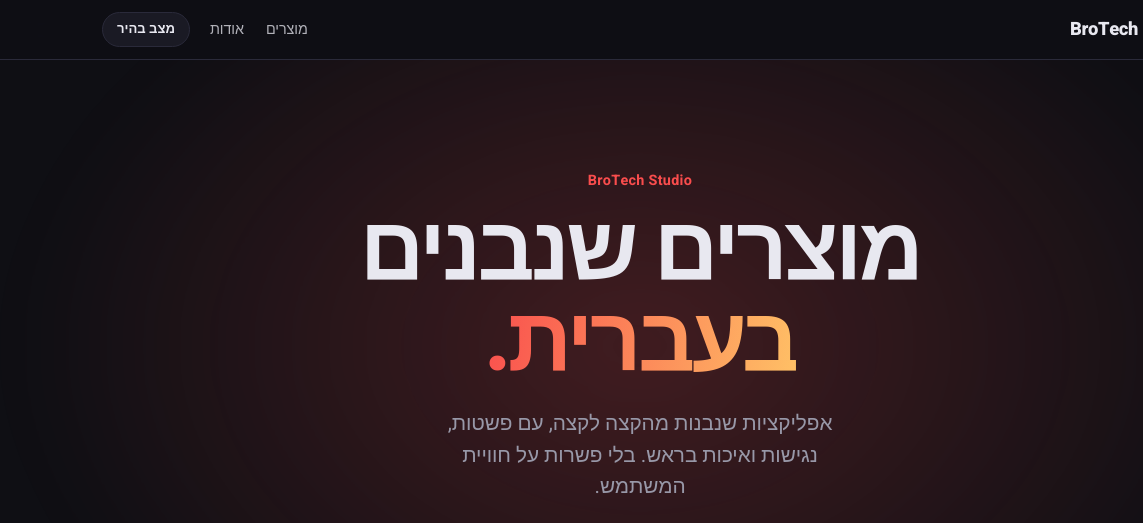
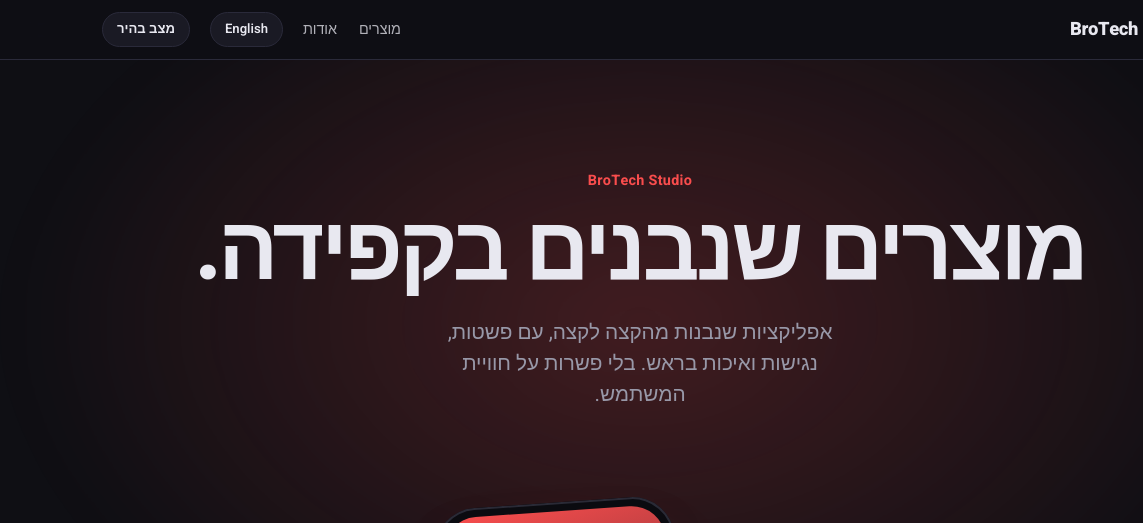
Before and after one commit to brotechstudio/brotech-landing, a plain HTML site: page index.html in a window 1280 px wide. Shown: the top 523 px of the page, 0-1143 px from the left. Drawn offline with Linux system fonts and the light colour scheme.

Commit message:
Add English with switcher; Hebrew stays default, dark theme default
Co-Authored-By: Claude Haiku 5.5 <noreply@anthropic.com>

```diff
--- a/app.js
+++ b/app.js
@@ -1,15 +1,85 @@
-// רינדור מוצרים, מצב תצוגה ויצירת קשר. הנתונים ב-products.js.
+// שפה, מצב תצוגה, רינדור מוצרים ויצירת קשר. הנתונים ב-products.js.
 
 // מייל ליצירת קשר. ריק = הסעיף והקישורים אליו מוסתרים.
 const CONTACT_EMAIL = "";
 
-const STATUS = {
-  live: { label: "חי", className: "status-live" },
-  "in-development": { label: "בפיתוח", className: "status-dev" },
-  "coming-soon": { label: "בקרוב", className: "status-soon" },
+const STRINGS = {
+  he: {
+    title: "BroTech — מוצרים שנבנים בקפידה",
+    brandAria: "BroTech — דף הבית",
+    navAria: "ניווט ראשי",
+    skip: "דלג לרשימת המוצרים",
+    navProducts: "מוצרים",
+    navAbout: "אודות",
+    navContact: "צור קשר",
+    langToggle: "English",
+    themeToLight: "מצב בהיר",
+    themeToDark: "מצב כהה",
+    heroTitle: "מוצרים שנבנים בקפידה.",
+    heroLead: "אפליקציות שנבנות מהקצה לקצה, עם פשטות, נגישות ואיכות בראש. בלי פשרות על חוויית המשתמש.",
+    productsEyebrow: "המוצרים",
+    productsTitle: "כל מוצר, בלי הקדמות.",
+    aboutEyebrow: "אודות",
+    aboutTitle: "סטודיו קטן, עם יד על הדופק.",
+    aboutP1: "BroTech Studio בונה אפליקציות לנייד, בעיקר לקהל הישראלי. כל מוצר נבנה מהקצה לקצה: מהאפיון, דרך העיצוב והקוד, ועד החנות.",
+    aboutP2: "העיקרון המנחה: מה שלא ברור, לא מוצג כאילו הוא ברור. ומה שנבנה, צריך לעבוד טוב גם למשתמש שמגיע בפעם הראשונה.",
+    contactTitle: "צור קשר",
+    contactCta: "שלחו מייל",
+    rights: "כל הזכויות שמורות.",
+    live: "חי",
+    inDevelopment: "בפיתוח",
+    comingSoon: "בקרוב",
+    visit: "לאתר המוצר",
+    openAria: (name) => `פתח את ${name}`,
+    videoAria: (name) => `סרטון תצוגה של ${name}`,
+  },
+  en: {
+    title: "BroTech — Products built with care",
+    brandAria: "BroTech — home",
+    navAria: "Main navigation",
+    skip: "Skip to products",
+    navProducts: "Products",
+    navAbout: "About",
+    navContact: "Contact",
+    langToggle: "עברית",
+    themeToLight: "Light",
+    themeToDark: "Dark",
+    heroTitle: "Products, built with care.",
+    heroLead: "Apps built end to end, with simplicity, accessibility and quality in mind. No compromises on the user experience.",
+    productsEyebrow: "Products",
+    productsTitle: "Each product, no fuss.",
+    aboutEyebrow: "About",
+    aboutTitle: "A small studio, close to the ground.",
+    aboutP1: "BroTech Studio builds mobile apps, mainly for Israeli users. Every product is built end to end: from the spec, through design and code, to the store.",
+    aboutP2: "Our guiding principle: what is not clear is not presented as if it were. And what we build has to work well for someone opening it for the first time.",
+    contactTitle: "Contact",
+    contactCta: "Send an email",
+    rights: "All rights reserved.",
+    live: "Live",
+    inDevelopment: "In development",
+    comingSoon: "Coming soon",
+    visit: "Visit the product",
+    openAria: (name) => `Open ${name}`,
+    videoAria: (name) => `Preview video of ${name}`,
+  },
 };
 
+const STATUS_KEY = {
+  live: "live",
+  "in-development": "inDevelopment",
+  "coming-soon": "comingSoon",
+};
+
+const STATUS_CLASS = {
+  live: "status-live",
+  "in-development": "status-dev",
+  "coming-soon": "status-soon",
+};
+
+const root = document.documentElement;
 const features = document.getElementById("features");
+const themeToggle = document.getElementById("theme-toggle");
+const langToggle = document.getElementById("lang-toggle");
 
 function el(tag, className, text) {
   const node = document.createElement(tag);
@@ -18,7 +88,15 @@ function el(tag, className, text) {
   return node;
 }
 
-function renderMedia(product) {
+function currentLang() {
+  return root.lang === "en" ? "en" : "he";
+}
+
+function currentTheme() {
+  return root.getAttribute("data-theme") === "light" ? "light" : "dark";
+}
+
+function renderMedia(product, t) {
   const wrap = el("div", "feature-media");
   const device = el("div", "device");
   device.style.setProperty("--accent", product.accent);
@@ -35,7 +113,7 @@ function renderMedia(product) {
     video.loop = true;
     video.playsInline = true;
     video.preload = "metadata";
-    video.setAttribute("aria-label", `סרטון תצוגה של ${product.name}`);
+    video.setAttribute("aria-label", t.videoAria(product.name));
     screen.append(video);
     observePlayback(video);
     return wrap;
@@ -64,23 +142,23 @@ function observePlayback(video) {
   io.observe(video);
 }
 
-function renderFeature(product, index) {
+function renderFeature(product, index, t, lang) {
   const item = el("li", index % 2 === 1 ? "feature reverse" : "feature");
   item.id = product.id;
   item.style.setProperty("--accent", product.accent);
 
   const body = el("div", "feature-body");
-  const status = STATUS[product.status] || STATUS["coming-soon"];
-  body.append(el("span", `status ${status.className}`, status.label));
+  const statusClass = STATUS_CLASS[product.status] || "status-soon";
+  const statusLabel = t[STATUS_KEY[product.status] || "comingSoon"];
+  body.append(el("span", `status ${statusClass}`, statusLabel));
 
-  const title = el("h3", "feature-name", product.name);
-  body.append(title);
-  if (product.nameHe) body.append(el("p", "feature-name-he", product.nameHe));
+  body.append(el("h3", "feature-name", product.name));
+  if (product.nameHe && lang === "he") body.append(el("p", "feature-name-he", product.nameHe));
 
-  body.append(el("p", "feature-tagline", product.tagline));
+  body.append(el("p", "feature-tagline", product.tagline[lang]));
 
   const highlights = el("ul", "highlights");
-  product.highlights.forEach((h) => highlights.append(el("li", null, h)));
+  product.highlights[lang].forEach((h) => highlights.append(el("li", null, h)));
   body.append(highlights);
 
   const platforms = el("ul", "platforms");
@@ -89,17 +167,17 @@ function renderFeature(product, index) {
 
   const actions = el("div", "feature-actions");
   if (product.url) {
-    const link = el("a", "btn btn-primary", "לאתר המוצר");
+    const link = el("a", "btn btn-primary", t.visit);
     link.href = product.url;
     link.rel = "noopener";
-    link.setAttribute("aria-label", `פתח את ${product.name}`);
+    link.setAttribute("aria-label", t.openAria(product.name));
     actions.append(link);
   } else {
-    actions.append(el("span", "btn btn-disabled", "בקרוב"));
+    actions.append(el("span", "btn btn-disabled", t.comingSoon));
   }
   body.append(actions);
 
-  item.append(renderMedia(product), body);
+  item.append(renderMedia(product, t), body);
   return item;
 }
 
@@ -115,33 +193,57 @@ function setupContact() {
   section.hidden = false;
 }
 
-// מצב תצוגה: כהה כברירת מחדל. הבחירה נשמרת בדפדפן, אם הוא מאפשר.
-const THEME_KEY = "brotech-theme";
-const themeToggle = document.getElementById("theme-toggle");
+// החלת שפה: טקסטים, כיוון, מצב כפתורים ורשימת המוצרים.
+function applyLang(lang) {
+  const t = STRINGS[lang];
+  root.lang = lang;
+  root.dir = lang === "he" ? "rtl" : "ltr";
+  document.title = t.title;
 
-function currentTheme() {
-  return document.documentElement.getAttribute("data-theme") === "light" ? "light" : "dark";
+  document.querySelectorAll("[data-i18n]").forEach((node) => {
+    const value = t[node.dataset.i18n];
+    if (typeof value === "string") node.textContent = value;
+  });
+  document.querySelectorAll("[data-i18n-aria]").forEach((node) => {
+    const value = t[node.dataset.i18nAria];
+    if (typeof value === "string") node.setAttribute("aria-label", value);
+  });
+
+  langToggle.textContent = t.langToggle;
+  applyTheme(currentTheme());
+
+  features.replaceChildren(...PRODUCTS.map((p, i) => renderFeature(p, i, t, lang)));
 }
 
 function applyTheme(theme) {
+  const t = STRINGS[currentLang()];
   if (theme === "light") {
-    document.documentElement.setAttribute("data-theme", "light");
+    root.setAttribute("data-theme", "light");
   } else {
-    document.documentElement.removeAttribute("data-theme");
+    root.removeAttribute("data-theme");
   }
-  themeToggle.textContent = theme === "light" ? "מצב כהה" : "מצב בהיר";
+  themeToggle.textContent = theme === "light" ? t.themeToDark : t.themeToLight;
   document.querySelector('meta[name="theme-color"]').setAttribute("content", theme === "light" ? "#f5f5f8" : "#0f0f14");
+}
+
+function saveSetting(key, value) {
+  try {
+    localStorage.setItem(key, value);
+  } catch (e) {}
 }
 
 themeToggle.addEventListener("click", () => {
   const next = currentTheme() === "light" ? "dark" : "light";
   applyTheme(next);
-  try {
-    localStorage.setItem(THEME_KEY, next);
-  } catch (e) {}
+  saveSetting("brotech-theme", next);
+});
+
+langToggle.addEventListener("click", () => {
+  const next = currentLang() === "he" ? "en" : "he";
+  applyLang(next);
+  saveSetting("brotech-lang", next);
 });
 
 document.getElementById("year").textContent = new Date().getFullYear();
-applyTheme(currentTheme());
-features.replaceChildren(...PRODUCTS.map(renderFeature));
+applyLang(currentLang());
 setupContact();
--- a/index.html
+++ b/index.html
@@ -3,12 +3,12 @@
 <head>
   <meta charset="utf-8">
   <meta name="viewport" content="width=device-width, initial-scale=1">
-  <title>BroTech — מוצרים שנבנים בעברית</title>
-  <meta name="description" content="BroTech Studio בונה אפליקציות בעברית, עם פשטות ונגישות בראש. TrackFit, מקווה ועוד.">
+  <title>BroTech</title>
+  <meta name="description" content="BroTech Studio builds apps, with simplicity, accessibility and quality in mind. TrackFit, Mikveh and more.">
   <link rel="canonical" href="https://brotech.io/">
   <meta property="og:type" content="website">
-  <meta property="og:title" content="BroTech — מוצרים שנבנים בעברית">
-  <meta property="og:description" content="אפליקציות בעברית, שנבנות מהקצה לקצה.">
+  <meta property="og:title" content="BroTech — Products built with care">
+  <meta property="og:description" content="Apps built end to end.">
   <meta property="og:url" content="https://brotech.io/">
   <meta name="theme-color" content="#0f0f14">
   <link rel="icon" href="favicon.svg" type="image/svg+xml">
@@ -17,9 +17,12 @@
   <link href="https://fonts.googleapis.com/css2?family=Heebo:wght@400;500;600;700;800&display=swap" rel="stylesheet">
   <link rel="stylesheet" href="styles.css">
   <script>
-    // מחיל את הערכה השמורה לפני הצביעה, כדי שלא יהיה הבהוב. ברירת מחדל: כהה.
+    // לפני הצביעה: מחיל את השפה והמצב השמורים, כדי שלא יהיה הבהוב. ברירת מחדל: עברית, כהה.
     (function () {
       try {
+        var lang = localStorage.getItem("brotech-lang") === "en" ? "en" : "he";
+        document.documentElement.lang = lang;
+        document.documentElement.dir = lang === "he" ? "rtl" : "ltr";
         if (localStorage.getItem("brotech-theme") === "light") {
           document.documentElement.setAttribute("data-theme", "light");
         }
@@ -28,21 +31,22 @@
   </script>
 </head>
 <body>
-  <a class="skip-link" href="#products">דלג לרשימת המוצרים</a>
+  <a class="skip-link" href="#products" data-i18n="skip">Skip to products</a>
 
   <header class="site-header">
     <div class="site-header-inner">
-      <a class="brand" href="#top" aria-label="BroTech — דף הבית">
+      <a class="brand" href="#top" aria-label="BroTech" data-i18n-aria="brandAria">
         <span class="brand-mark" aria-hidden="true">B</span>
         <span class="brand-name">BroTech</span>
       </a>
       <div class="header-controls">
-        <nav class="site-nav" aria-label="ניווט ראשי">
-          <a href="#products">מוצרים</a>
-          <a href="#about">אודות</a>
-          <a href="#contact">צור קשר</a>
+        <nav class="site-nav" aria-label="Main navigation" data-i18n-aria="navAria">
+          <a href="#products" data-i18n="navProducts">Products</a>
+          <a href="#about" data-i18n="navAbout">About</a>
+          <a href="#contact" data-i18n="navContact">Contact</a>
         </nav>
-        <button type="button" class="theme-toggle" id="theme-toggle" aria-label="החלפת מצב תצוגה">מצב בהיר</button>
+        <button type="button" class="lang-toggle" id="lang-toggle" data-i18n="langToggle">עברית</button>
+        <button type="button" class="theme-toggle" id="theme-toggle">Light</button>
       </div>
     </div>
   </header>
@@ -51,8 +55,8 @@
     <section class="hero" aria-labelledby="hero-title">
       <div class="hero-glow" aria-hidden="true"></div>
       <p class="eyebrow">BroTech Studio</p>
-      <h1 id="hero-title">מוצרים שנבנים <span class="accent-text">בעברית.</span></h1>
-      <p class="lead">אפליקציות שנבנות מהקצה לקצה, עם פשטות, נגישות ואיכות בראש. בלי פשרות על חוויית המשתמש.</p>
+      <h1 id="hero-title" data-i18n="heroTitle">Products, built with care.</h1>
+      <p class="lead" data-i18n="heroLead">Apps built end to end, with simplicity, accessibility and quality in mind. No compromises on the user experience.</p>
 
       <div class="hero-stage" aria-hidden="true">
         <div class="device device-back" style="--accent: #66d6c5">
@@ -66,8 +70,8 @@
 
     <section id="products" class="products" aria-labelledby="products-title">
       <div class="section-head">
-        <p class="eyebrow">המוצרים</p>
-        <h2 id="products-title">כל מוצר, בלי הקדמות.</h2>
+        <p class="eyebrow" data-i18n="productsEyebrow">Products</p>
+        <h2 id="products-title" data-i18n="productsTitle">Each product, no fuss.</h2>
       </div>
 
       <ol class="features" id="features"></ol>
@@ -75,22 +79,22 @@
 
     <section id="about" class="about" aria-labelledby="about-title">
       <div class="about-inner">
-        <p class="eyebrow">אודות</p>
-        <h2 id="about-title">סטודיו קטן, עם יד על הדופק.</h2>
-        <p>BroTech Studio בונה אפליקציות לנייד, בעיקר לקהל הישראלי. כל מוצר נבנה מהקצה לקצה: מהאפיון, דרך העיצוב והקוד, ועד החנות.</p>
-        <p>העיקרון המנחה: מה שלא ברור, לא מוצג כאילו הוא ברור. ומה שנבנה, צריך לעבוד טוב גם למשתמש שמגיע בפעם הראשונה.</p>
+        <p class="eyebrow" data-i18n="aboutEyebrow">About</p>
+        <h2 id="about-title" data-i18n="aboutTitle">A small studio, close to the ground.</h2>
+        <p data-i18n="aboutP1">BroTech Studio builds mobile apps, mainly for Israeli users. Every product is built end to end: from the spec, through design and code, to the store.</p>
+        <p data-i18n="aboutP2">Our guiding principle: what is not clear is not presented as if it were. And what we build has to work well for someone opening it for the first time.</p>
       </div>
     </section>
 
     <section id="contact" class="contact" aria-labelledby="contact-title" hidden>
-      <h2 id="contact-title">צור קשר</h2>
-      <p><a class="btn btn-primary" id="contact-link" href="#">שלחו מייל</a></p>
+      <h2 id="contact-title" data-i18n="contactTitle">Contact</h2>
+      <p><a class="btn btn-primary" id="contact-link" href="#" data-i18n="contactCta">Send an email</a></p>
     </section>
   </main>
 
   <footer class="site-footer">
     <div class="site-footer-inner">
-      <p>© <span id="year"></span> BroTech Studio. כל הזכויות שמורות.</p>
+      <p>© <span id="year"></span> BroTech Studio. <span data-i18n="rights">All rights reserved.</span></p>
       <p class="footer-links">
         <a href="https://github.com/brotechstudio" rel="noopener">GitHub</a>
       </p>
--- a/products.js
+++ b/products.js
@@ -1,21 +1,33 @@
 // רשימת המוצרים של BroTech. ראו SPEC.md סעיף 3.3.
 //
 // שדות:
-//   highlights — נקודות קצרות על המוצר, מתוך ה-README שלו.
-//   url        — כתובת המוצר. null = מוצג "בקרוב".
-//   video      — נתיב לסרטון תצוגה (mp4/webm) בעתיד. null = מוצג מסגרת מכשיר.
-//   poster     — תמונת פתיחה לסרטון. אופציונלי.
+//   tagline / highlights — טקסט בשתי שפות: { he, en }.
+//   nameHe               — שם בעברית, מוצג רק במצב עברית.
+//   url                  — כתובת המוצר. null = מוצג "בקרוב".
+//   video                — נתיב לסרטון תצוגה (mp4/webm) בעתיד. null = מסגרת מכשיר.
+//   poster               — תמונת פתיחה לסרטון. אופציונלי.
 const PRODUCTS = [
   {
     id: "trackfit",
     name: "TrackFit",
-    tagline: "מעקב תזונה למוצרים ישראליים. רושמים ארוחה בטקסט חופשי בעברית, והמערכת מתאימה אותה למוצרים במאגר.",
-    highlights: [
+    tagline: {
+      he: "מעקב תזונה למוצרים ישראליים. רושמים ארוחה בטקסט חופשי בעברית, והמערכת מתאימה אותה למוצרים במאגר.",
+      en: "Nutrition tracking for Israeli food products. Log a meal in free text, and it is matched to the product catalog.",
+    },
+    highlights: {
+      he: [
         "רישום ארוחות בטקסט חופשי בעברית, כולל קיצורים של מסעדות",
         "מאגר של מעל 18,000 מוצרים ישראליים",
         "מעקב יומי אחר קלוריות ומאקרו",
         "יעדי תזונה אישיים",
       ],
+      en: [
+        "Free-text meal logging in Hebrew, including restaurant shorthand",
+        "Catalog of over 18,000 Israeli food products",
+        "Daily calorie and macro tracking",
+        "Personal nutrition goals",
+      ],
+    },
     platforms: ["Web", "iOS", "Android"],
     status: "live",
     url: "https://trackfit.rahum.co.il",
@@ -27,12 +39,22 @@ const PRODUCTS = [
     id: "mikveh",
     name: "Mikveh",
     nameHe: "מקווה",
-    tagline: "מעקב טהרת המשפחה עם לוח עברי ולועזי, בתצוגה כפולה לאישה ולבעל.",
-    highlights: [
+    tagline: {
+      he: "מעקב טהרת המשפחה עם לוח עברי ולועזי, בתצוגה כפולה לאישה ולבעל.",
+      en: "A family purity tracker with a Hebrew and Gregorian calendar, in a dual view for wife and husband.",
+    },
+    highlights: {
+      he: [
         "לוח עברי ולועזי, זה לצד זה",
         "תצוגה כפולה: אישה ובעל",
         "סנכרון אופציונלי ליומן Google",
       ],
+      en: [
+        "Hebrew and Gregorian calendar, side by side",
+        "Dual view: wife and husband",
+        "Optional Google Calendar sync",
+      ],
+    },
     platforms: ["iOS", "Android"],
     status: "in-development",
     url: null,
--- a/styles.css
+++ b/styles.css
@@ -169,7 +169,8 @@ a {
   opacity: 1;
 }
 
-.theme-toggle {
+.theme-toggle,
+.lang-toggle {
   padding: 7px 14px;
   border: 1px solid var(--line);
   border-radius: 999px;
@@ -182,7 +183,8 @@ a {
   transition: background 0.2s ease;
 }
 
-.theme-toggle:hover {
+.theme-toggle:hover,
+.lang-toggle:hover {
   background: var(--surface-2);
 }
 
@@ -251,7 +253,7 @@ main {
 
 .hero h1 {
   margin: 0 auto 20px;
-  max-width: 14ch;
+  max-width: 18ch;
   font-size: clamp(2.8rem, 8vw, 5.6rem);
   font-weight: 800;
   line-height: 1.02;
@@ -456,6 +458,11 @@ main {
   background: var(--status-dev-bg);
 }
 
+.status-soon {
+  color: var(--text-muted);
+  background: var(--surface-2);
+}
+
 .highlights {
   display: grid;
   gap: 10px;
```
Also changed, not shown: 1 other file. Lines whose indentation alone changed are shown as unchanged.
